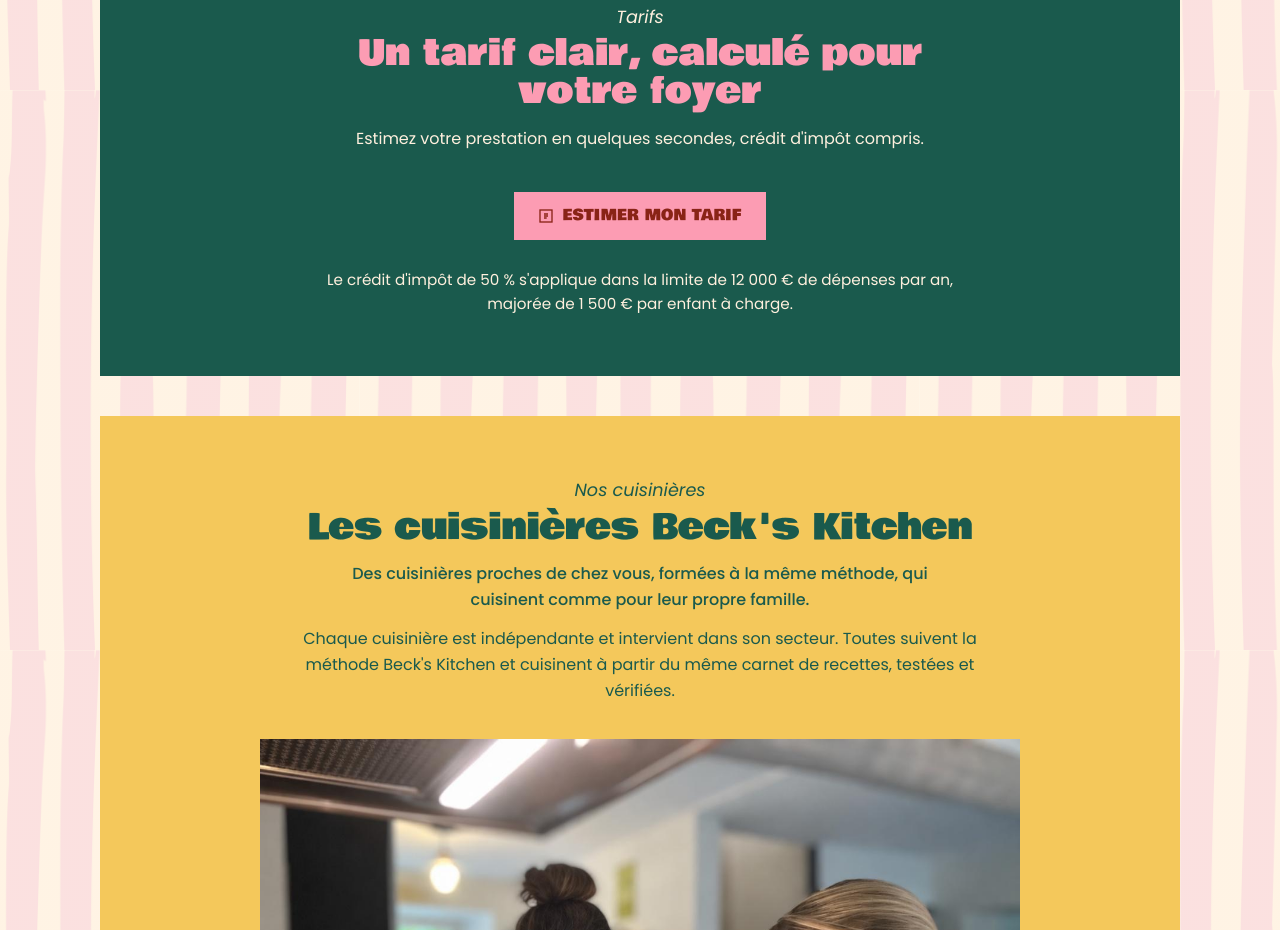
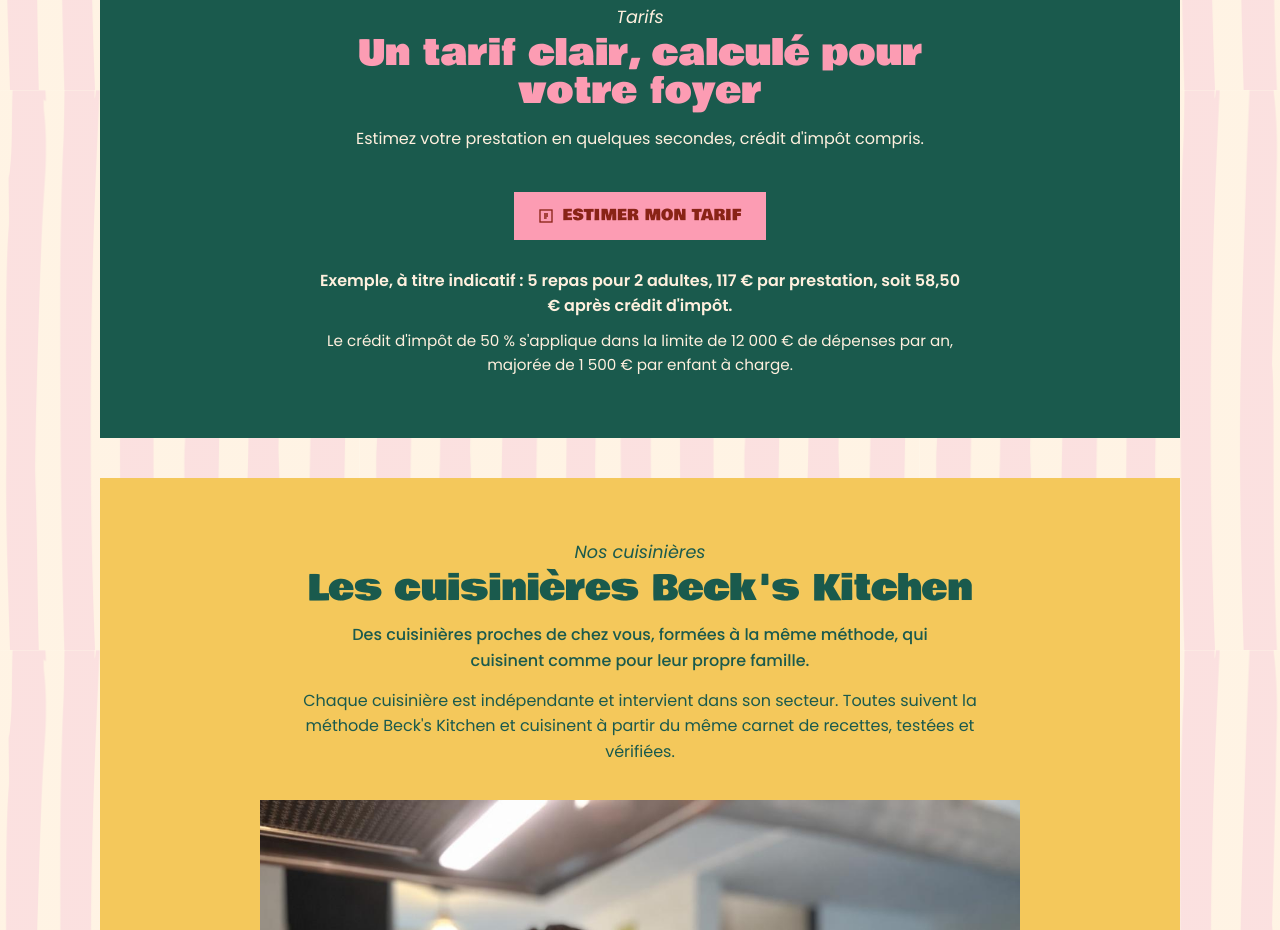
Before and after one commit to Becks-Kitchen/site, a plain HTML site: page index.html in a window 1280 px wide. Shown: the part 2710-3640 px from the top of the page. Drawn offline with Linux system fonts and the light colour scheme.

Commit message:
Étape 5 : exemple de prix en texte fixe et date de mise à jour
- Sous le simulateur : « Exemple, à titre indicatif : 5 repas pour
  2 adultes, 117 € par prestation, soit 58,50 € après crédit d'impôt. »
  (chiffres du simulateur, lisibles par les moteurs et les IA).
- Pied de page des deux pages : « Dernière mise à jour : novembre 2026 ».

Co-Authored-By: Claude Opus 5.5 <noreply@anthropic.com>

```diff
--- a/index.html
+++ b/index.html
@@ -571,6 +571,8 @@
         </div>
       </div>
     </div>
+    <!-- Exemple en texte fixe, lisible par les moteurs de recherche et les IA (chiffres du simulateur) -->
+    <p class="sim-exemple">Exemple, à titre indicatif : 5 repas pour 2 adultes, 117 € par prestation, soit 58,50 € après crédit d'impôt.</p>
     <p class="sim-mention">Le crédit d'impôt de 50 % s'applique dans la limite de 12 000 € de dépenses par an, majorée de 1 500 € par enfant à charge.</p>
   </div>
 </section>
@@ -732,6 +734,7 @@
       <a href="mailto:contact@becks-kitchen.fr">contact@becks-kitchen.fr</a>
     </p>
     <p class="pied-mentions">Service à la personne · Crédit d'impôt de 50 % · <a href="mentions-legales.html">Mentions légales</a></p>
+    <p class="pied-maj">Dernière mise à jour : novembre 2026</p>
     <p class="pied-communes"><strong>Communes desservies</strong>Andrésy · Arronville · Aubergenville · Auvers-sur-Oise · Beaumont-sur-Oise · Boisemont · Bonnières-sur-Seine · Butry-sur-Oise · Cergy · Champagne-sur-Oise · Chanteloup-les-Vignes · Chapet · Conflans-Sainte-Honorine · Courdimanche · Ennery · Épône · Flins-sur-Seine · Frouville · Gargenville · Hardricourt · Hédouville · Juziers · L'Isle-Adam · Labbeville · Les Mureaux · Limay · Livilliers · Mantes-la-Jolie · Mantes-la-Ville · Menucourt · Mériel · Méry-sur-Oise · Meulan-en-Yvelines · Mézy-sur-Seine · Nesle-la-Vallée · Osny · Parmain · Poissy · Pontoise · Ronquerolles · Rosny-sur-Seine · Saint-Germain-en-Laye · Triel-sur-Seine · Vallangoujard · Valmondois · Vauréal · Vaux-sur-Seine · Verneuil-sur-Seine · Vernouillet</p>
   </div>
 </footer>
--- a/style.css
+++ b/style.css
@@ -259,6 +259,8 @@ main + .bloc, .pied { margin-bottom: var(--ecart-blocs); }
 .sw-note { padding: 10px 0 0; font-size: .9rem; font-style: italic; }
 .sw-note:empty { display: none; }
 .sim-mention { margin-top: 28px; font-size: .95rem; }
+.sim-exemple { margin-top: 28px; font-weight: 600; color: var(--creme); }
+.sim-exemple + .sim-mention { margin-top: 10px; }
 
 /* ── Nos cuisinières ── */
 .cuisinieres-texte { max-width: 700px; margin: 0 auto 36px; }
@@ -348,6 +350,7 @@ main + .bloc, .pied { margin-bottom: var(--ecart-blocs); }
 .pied-liens { display: flex; flex-wrap: wrap; justify-content: center; gap: 4px 20px; font-weight: 500; }
 .pied a { color: var(--rouge-texte); }
 .pied-mentions { font-size: .85rem; }
+.pied-maj { font-size: .8rem; font-style: italic; }
 .pied-communes { font-size: .8rem; line-height: 1.8; margin-top: 14px; color: var(--vert); }
 .pied-communes strong { display: block; font-weight: 700; color: var(--rouge-texte); font-size: .92rem; margin-bottom: 4px; }
 
```
Also changed, not shown: mentions-legales.html (+1 -0 lines).
